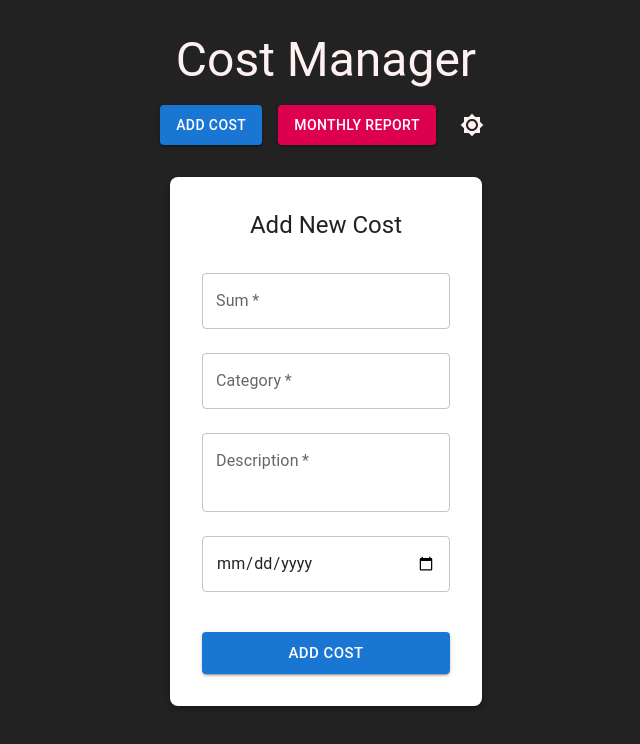
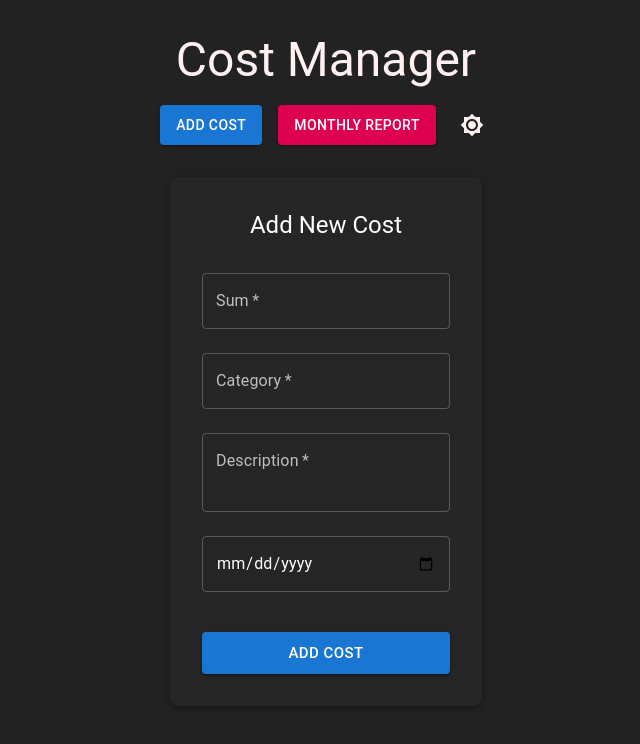
Before and after one commit to tomernegad/Final_Project_frontend, a React (Vite) app: page / in a window 1280 px wide. Shown: the top 744 px of the page, without its empty margins (314-954 px from the left). Built offline with nearby package versions, Linux system fonts and the light colour scheme.

Commit message:
Synchronized light/dark mode with MUI

```diff
--- a/src/app.jsx
+++ b/src/app.jsx
@@ -12,7 +12,8 @@ import {
     IconButton,
 } from '@mui/material';
 import {Brightness4, Brightness7} from '@mui/icons-material';
-import theme from './theme';
+import {createTheme} from '@mui/material/styles';
+
 
 function App() {
     const [view, setView] = useState('add');
@@ -22,6 +23,18 @@ function App() {
         document.body.className =
             themeMode === 'light' ? 'light-mode' : 'dark-mode';
     }, [themeMode]);
+
+    const theme = createTheme({
+        palette: {
+            mode: themeMode, // or 'dark' for dark mode
+            primary: {
+                main: '#1976d2',
+            },
+            secondary: {
+                main: '#dc004e',
+            },
+        },
+    });
 
     return (
         <ThemeProvider theme={theme}>
--- a/src/theme.js
+++ /dev/null
@@ -1,15 +0,0 @@
-import {createTheme} from "@mui/material/styles";
-
-const theme = createTheme({
-    palette: {
-        mode: "light", // or 'dark' for dark mode
-        primary: {
-            main: "#1976d2",
-        },
-        secondary: {
-            main: "#dc004e",
-        },
-    },
-});
-
-export default theme;
```
Also changed, not shown: src/index.js (+9 -11 lines).
